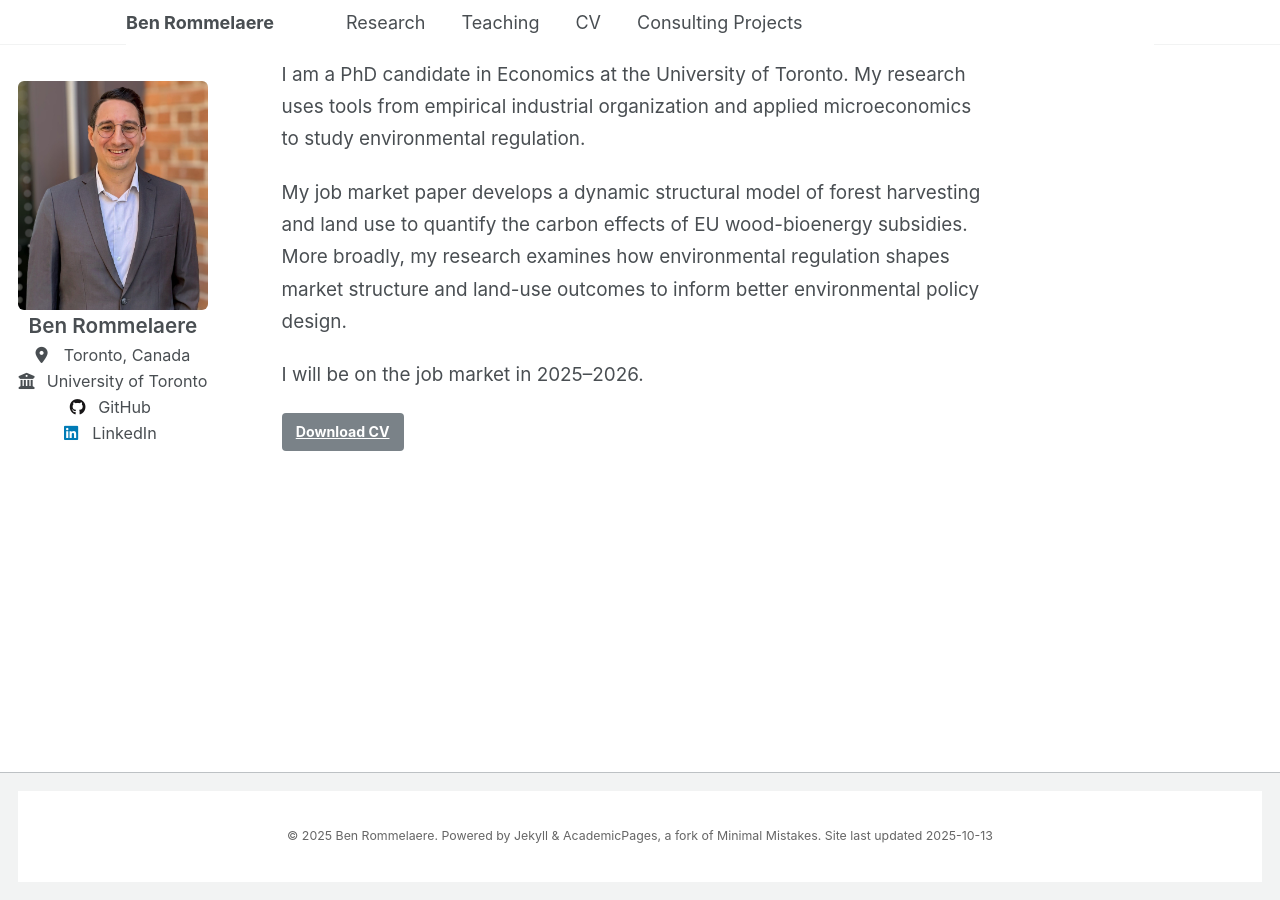
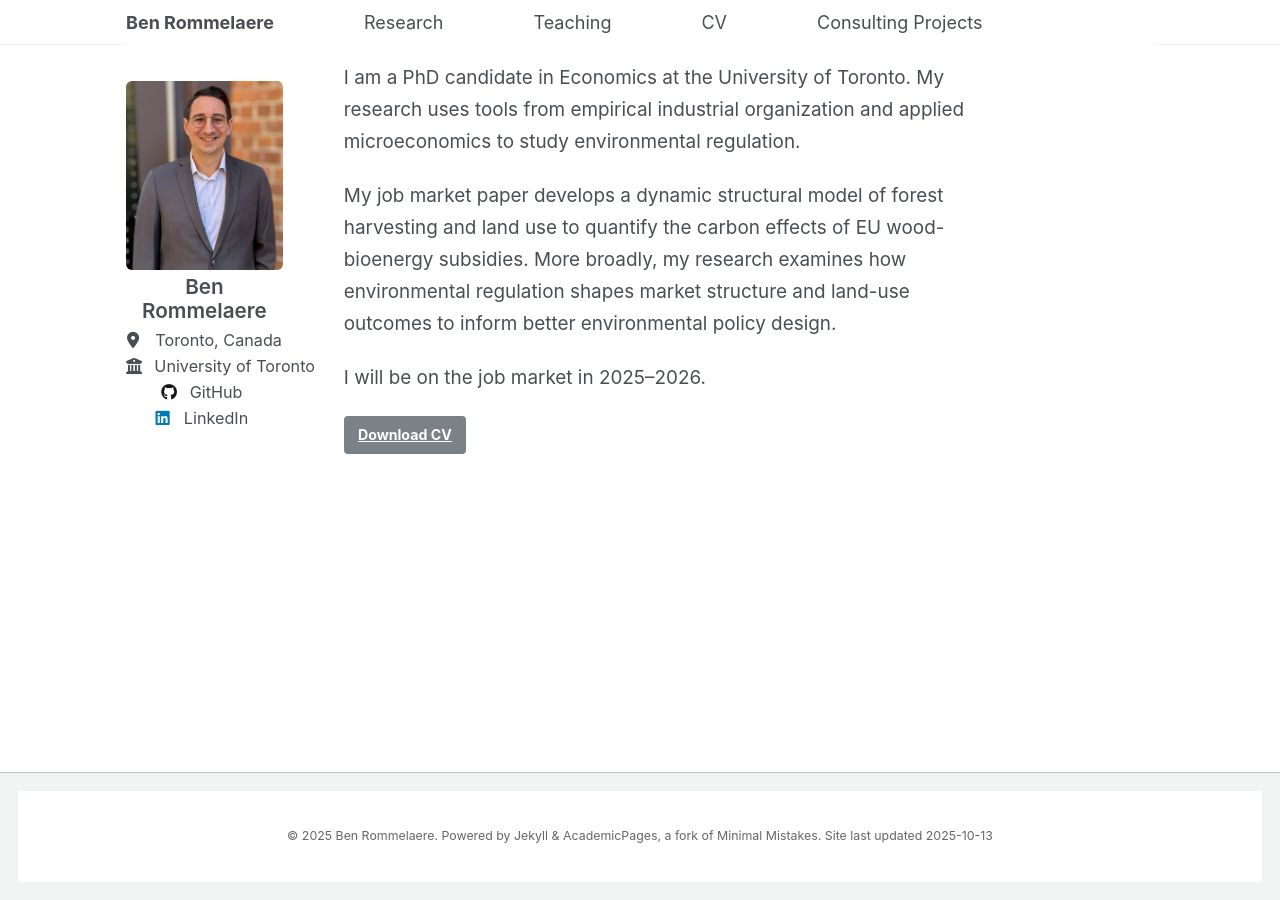
Before and after one commit to brommelaere/brommelaere.github.io, a Jekyll site: the page built from _pages/about.md, in a window 1280 px wide. Built offline with Jekyll 4.4.1, drawn with Linux system fonts in a browser that asks for light colours.

Commit message:
Update _custom.scss

```diff
--- a/_sass/_custom.scss
+++ b/_sass/_custom.scss
@@ -1,8 +1,13 @@
 /* ==========================================================================
-   CUSTOM OVERRIDES FOR ACADEMICPAGES - CLEAN ALIGNED LAYOUT
+   CUSTOM OVERRIDES FOR ACADEMICPAGES - PROPERLY ALIGNED LAYOUT
+   Based on research of academicpages source structure
    ========================================================================== */
 
-/* Navigation - align with content */
+/* ============================================================
+   NAVIGATION BAR - Align with content and spread items
+   ============================================================ */
+
+/* Container alignment */
 .masthead {
   @media screen and (min-width: 64em) {
     padding-left: 0 !important;
@@ -18,6 +23,13 @@
   }
 }
 
+/* Spread nav items more to match content width */
+.masthead__menu-item {
+  @media screen and (min-width: 64em) {
+    padding-right: 3em !important; /* Increased from default 2em */
+  }
+}
+
 .greedy-nav {
   @media screen and (min-width: 64em) {
     padding-left: 0 !important;
@@ -25,21 +37,26 @@
   }
 }
 
-.greedy-nav .visible-links {
-  @media screen and (min-width: 64em) {
-    padding-left: 0 !important;
-  }
-}
+/* ============================================================
+   MAIN CONTAINER - Remove all top spacing
+   ============================================================ */
 
-/* CRITICAL: Force exact vertical alignment */
 #main {
   margin-top: 0 !important;
   padding-top: 0 !important;
 
   @media screen and (min-width: 64em) {
     align-items: start !important;
+    max-width: 1100px !important;
+    margin: 0 auto !important;
+    padding-left: 2rem !important;
+    padding-right: 2rem !important;
   }
 }
+
+/* ============================================================
+   SIDEBAR - Push right and remove top spacing
+   ============================================================ */
 
 .sidebar {
   margin-top: 0 !important;
@@ -49,23 +66,17 @@
   @media screen and (min-width: 64em) {
     padding-top: 0 !important;
     margin-top: 0 !important;
+    padding-left: 0 !important; /* Align with nav bar start */
   }
 }
 
-.page {
-  margin-top: 0 !important;
-  padding-top: 0 !important;
+/* ============================================================
+   AVATAR/IMAGE - Starts at exact top
+   ============================================================ */
 
-  @media screen and (min-width: 64em) {
-    margin-top: 0 !important;
-    padding-top: 0 !important;
-  }
-}
-
-/* Avatar/Image - starts at exact top */
 .author__avatar {
   margin-top: 0 !important;
-  margin-bottom: 0.25rem !important; /* 50% tighter */
+  margin-bottom: 0.25rem !important;
   padding-top: 0 !important;
 
   img {
@@ -83,7 +94,10 @@
   }
 }
 
-/* Author content - 50% tighter spacing */
+/* ============================================================
+   AUTHOR INFO - Tight spacing under image
+   ============================================================ */
+
 .author__content {
   text-align: center !important;
   margin-top: 0 !important;
@@ -98,21 +112,21 @@
 .author__name {
   font-size: 1.15rem !important;
   font-weight: 600 !important;
-  margin: 0 0 0.2rem 0 !important; /* 50% tighter */
+  margin: 0 0 0.2rem 0 !important;
   line-height: 1.2 !important;
   padding: 0 !important;
 }
 
-/* 50% tighter spacing for location/university */
+/* Tight spacing for location/university */
 .sidebar p,
 .sidebar li {
-  margin-top: 0.1rem !important; /* 50% of 0.2 */
+  margin-top: 0.1rem !important;
   margin-bottom: 0.1rem !important;
 }
 
-/* Author links - 50% tighter */
+/* Author links - tight spacing */
 .author__urls-wrapper {
-  margin-top: 0.2rem !important; /* 50% of 0.4 */
+  margin-top: 0.2rem !important;
 
   @media screen and (min-width: 64em) {
     display: block !important;
@@ -129,7 +143,7 @@
 
   li {
     text-align: center !important;
-    margin: 0.1rem 0 !important; /* 50% of 0.2 */
+    margin: 0.1rem 0 !important;
     font-size: 0.9rem !important;
   }
 
@@ -140,7 +154,20 @@
   }
 }
 
-/* Page content - starts at exact top */
+/* ============================================================
+   PAGE CONTENT - Align vertically with image
+   ============================================================ */
+
+.page {
+  margin-top: 0 !important;
+  padding-top: 0 !important;
+
+  @media screen and (min-width: 64em) {
+    margin-top: 0.15rem !important; /* Tiny push down to align with image top */
+    padding-top: 0 !important;
+  }
+}
+
 .page__inner-wrap {
   margin-top: 0 !important;
   padding-top: 0 !important;
@@ -168,7 +195,10 @@
   }
 }
 
-/* Responsive */
+/* ============================================================
+   RESPONSIVE
+   ============================================================ */
+
 @media screen and (max-width: 63.9375em) {
   .author__avatar img {
     max-width: 240px !important;
```
